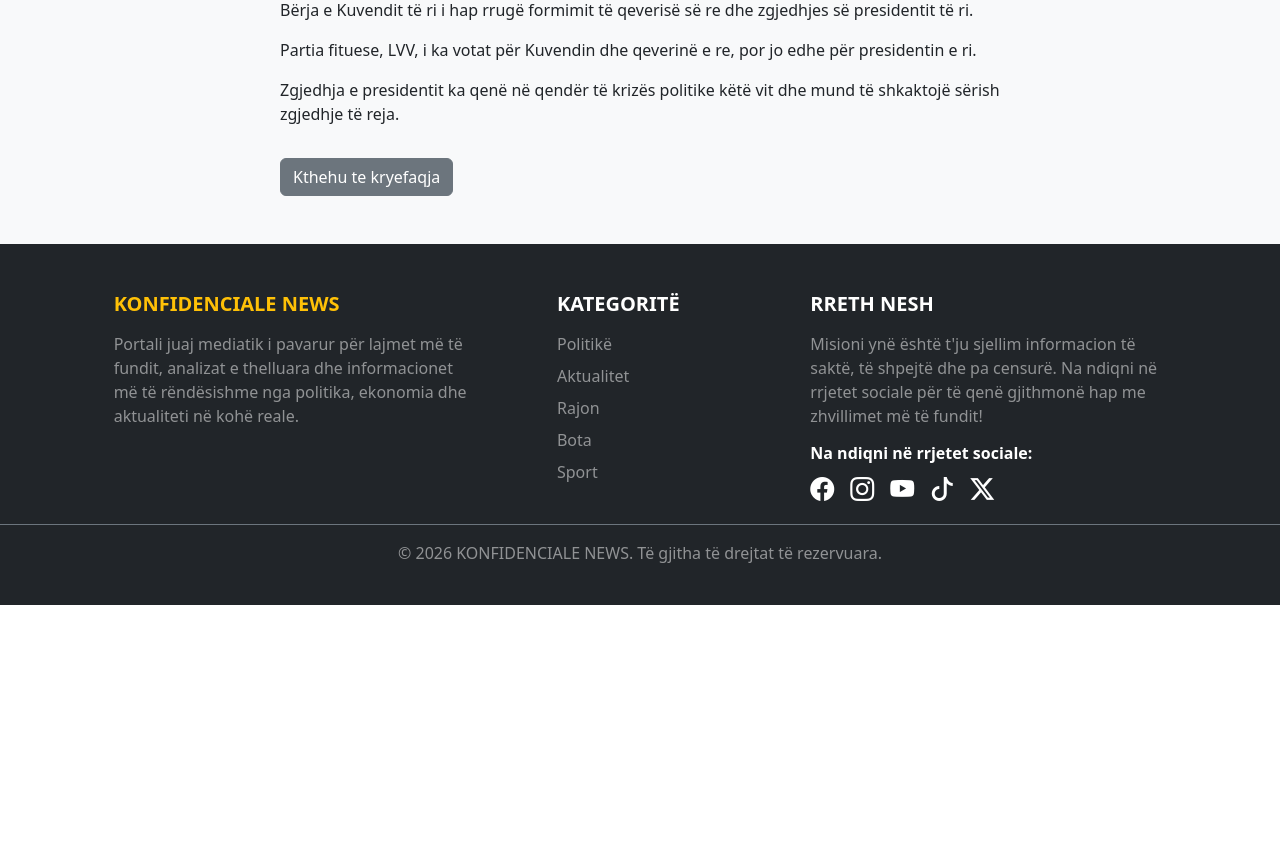
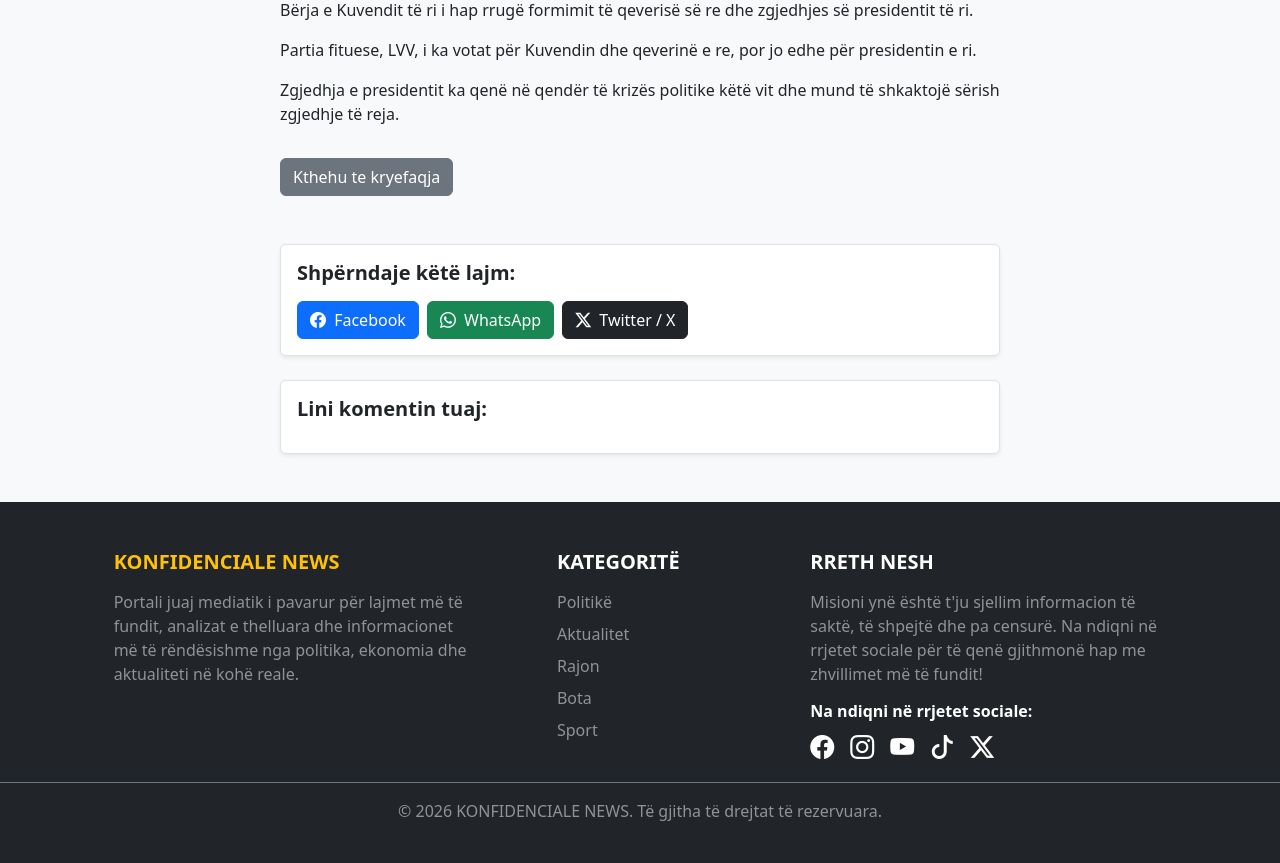
Before and after one commit to RenatoCaushi/portal-lajmesh, a Django app: page /albulena-haxhiu-zgjidhet-kryetare-e-kuvendit-te-kosoves/ in a window 1280 px wide. Shown: the part 875-1738 px from the top of the page. Before the commit the page ends 1480 px from the top, so only its background shows below. Run offline with Django 5.2, Linux system fonts and the light colour scheme; data comes from the database, SQL or seed files in the repository; some libraries are stand-ins or nearby versions.

Commit message:
Restore social share buttons and Facebook comments section

```diff
--- a/lajmet/templates/lajmet/detajet.html
+++ b/lajmet/templates/lajmet/detajet.html
@@ -38,13 +38,37 @@
                 <img src="{{ artikull.foto.url }}" class="w-100 rounded mb-3" style="max-height: 500px; object-fit: contain; background-color: #f8f9fa;" alt="{{ artikull.titulli }}">
             {% endif %}
 
-            <!-- |safe mundëson ekzekutimin e HTML/iframe për videot e embed-uara -->
+            <!-- Filteri |safe që mundëson shfaqjen e video iframe-ve -->
             <div class="mt-3 article-content">
                 {{ artikull.permbajtja|safe|linebreaks }}
             </div>
 
             <a href="{% url 'faqja_kryesore' %}" class="btn btn-secondary mt-3 mb-4">Kthehu te kryefaqja</a>
 
+            <!-- BUTTONAT E SHPËRNDARJES NË RRJETE SOCIALE -->
+            <div class="p-3 bg-white rounded shadow-sm border my-4">
+                <h5 class="fw-bold mb-3">Shpërndaje këtë lajm:</h5>
+                <div class="d-flex flex-wrap gap-2">
+                    <a href="https://www.facebook.com/sharer/sharer.php?u={{ request.build_absolute_uri|urlencode }}" target="_blank" rel="noopener" class="btn btn-primary">
+                        <i class="bi bi-facebook me-1"></i> Facebook
+                    </a>
+                    <a href="https://api.whatsapp.com/send?text={{ artikull.titulli|urlencode }}%20{{ request.build_absolute_uri|urlencode }}" target="_blank" rel="noopener" class="btn btn-success">
+                        <i class="bi bi-whatsapp me-1"></i> WhatsApp
+                    </a>
+                    <a href="https://twitter.com/intent/tweet?url={{ request.build_absolute_uri|urlencode }}&text={{ artikull.titulli|urlencode }}" target="_blank" rel="noopener" class="btn btn-dark">
+                        <i class="bi bi-twitter-x me-1"></i> Twitter / X
+                    </a>
+                </div>
+            </div>
+
+            <!-- SEKSIONI I KOMENTEVE TË FACEBOOK-UT -->
+            <div class="p-3 bg-white rounded shadow-sm border my-4">
+                <h5 class="fw-bold mb-3">Lini komentin tuaj:</h5>
+                <div id="fb-root"></div>
+                <script async defer crossorigin="anonymous" src="https://connect.facebook.net/sq_AL/sdk.js#xfbml=1&version=v18.0"></script>
+                <div class="fb-comments" data-href="{{ request.build_absolute_uri }}" data-width="100%" data-numposts="5"></div>
+            </div>
+
         </div>
     </div>
 </div>
```
